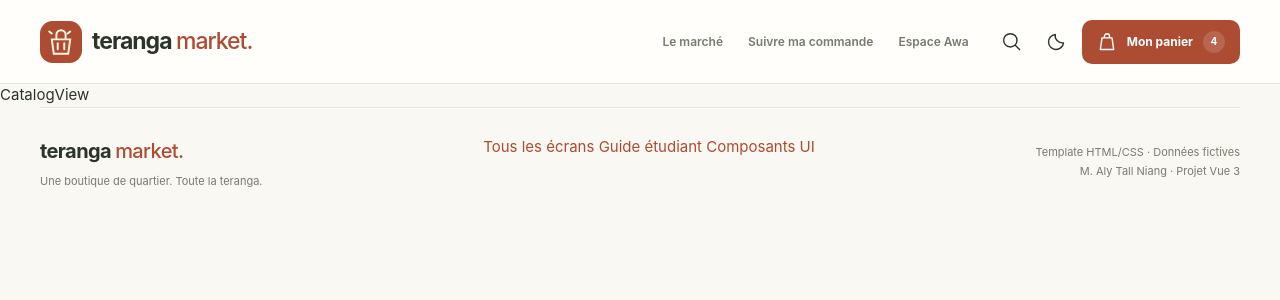
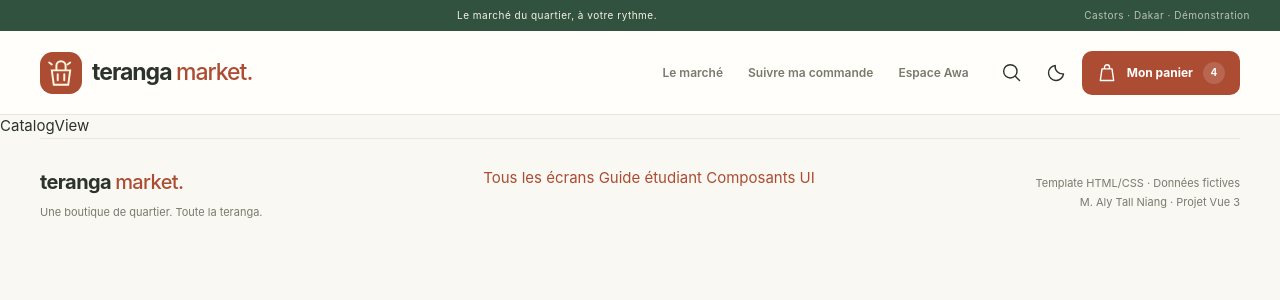
Before and after one commit to ouziih/yaAwa, a Vue app: page / in a window 1280 px wide. Shown: the top 300 px of the page. Built offline with nearby package versions, Linux system fonts and the light colour scheme.

Commit message:
feat(header):ajout de la bande vert au dessus de la barre de navigation

```diff
--- a/src/components/AppHeader.vue
+++ b/src/components/AppHeader.vue
@@ -1,4 +1,13 @@
 <template>
+    <a class="skip-link" href="#main-content">
+        Aller au contenu
+    </a>
+    <div class="topbar">
+        Le marché du quartier, à votre rythme.
+        <span>
+            Castors · Dakar · Démonstration
+        </span>
+    </div>
     <header class="site-header" data-component="AppHeader">
         <div class="container header-inner">
             <a aria-label="Teranga Market — Accueil" class="brand" href="index.html">
```
